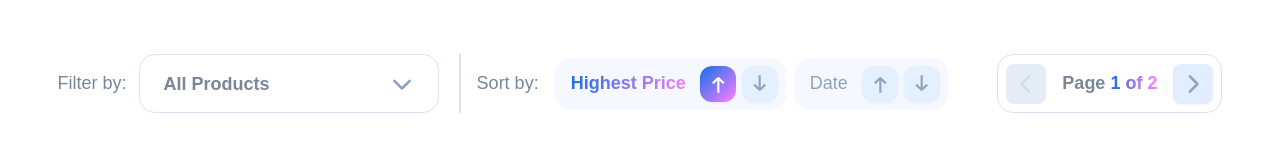
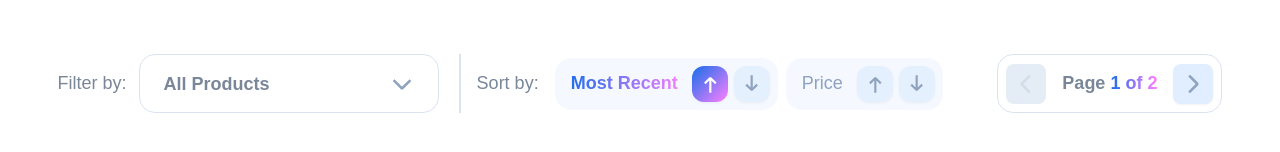
Before and after one commit to facundochavez/aerolab-challenge-fch, a Next.js app: page / in a window 1280 px wide. Shown: the part 1868-2020 px from the top of the page. Built offline with nearby package versions, Linux system fonts and the light colour scheme.

Commit message:
improve/product section nabvar

```diff
--- a/src/app/components/Landing.section.tsx
+++ b/src/app/components/Landing.section.tsx
@@ -1,23 +1,40 @@
+'use client';
 import LandingImage from '@/components/LandingImage/LandingImage';
 import { Button } from '@/components/ui/button';
 import Image from 'next/image';
 
 const LandingSection = () => {
+  const handleScroll = () => {
+    const section = document.getElementById('products-section');
+
+    if (section) {
+      const yOffset = window.innerWidth > 1024 ? 0 : -30;
+      const yPosition =
+        section.getBoundingClientRect().top + window.pageYOffset + yOffset;
+
+      window.scrollTo({
+        top: yPosition,
+        behavior: 'smooth',
+      });
+    }
+  };
+
   return (
     <section className='w-full flex flex-col items-center lg:flex-row max-w-[1464px] pt-[90px] lg:pt-[110px]'>
       <div className='w-min max-w-[90vw] flex flex-col items-center lg:items-start gap-2 lg:-mr-36  xl:mr-0 '>
         <h1 className='l1-text-allcaps text-neutral-600'>Explore the</h1>
         <div className='flex flex-col items-center lg:items-start gap-2 origin-left lg:scale-[0.83] lg:-my-6 xl:scale-100 xl:my-0'>
-          <h1 className='l1-title-default text-brand-gradient'>
-            Tech
-          </h1>
+          <h1 className='l1-title-default text-brand-gradient'>Tech</h1>
           <h1 className='l1-title-default text-neutral-900'>Zone</h1>
         </div>
         <p className='l1-text-default w-full lg:w-[90%] text-center lg:text-left mt-3'>
           Here you&apos;ll be able to redeem all of your hard-earned Aeropoints
           and exchange them for cool tech.
         </p>
-        <Button className='min-h-16 lg:min-h-20 px-10 mt-8 !rounded-[24px]'>
+        <Button
+          className='min-h-16 lg:min-h-20 px-10 mt-8 !rounded-[24px]'
+          onClick={handleScroll}
+        >
           <span className='l1-text-allcaps'>View all products</span>
           <Image
             src='/icons/arrow-down.svg'
--- a/src/app/components/Products.section.tsx
+++ b/src/app/components/Products.section.tsx
@@ -1,5 +1,4 @@
 import ProductsFilter from '@/components/ProductsFilter/ProductsFilter';
-import ProductsSelector from '@/components/ProductsFilter/ProductsFilter';
 import ProductsPagination from '@/components/ProductsPagination/ProductsPagination';
 import ProductsSorter from '@/components/ProductsSorter/ProductsSorter';
 import ProductsProvider from '@/context/products.context';
@@ -7,12 +6,12 @@ import ProductsProvider from '@/context/products.context';
 const ProductsSection = () => {
   return (
     <ProductsProvider>
-      <section className='w-screen h-screen flex flex-col items-center bg-neutral-0 pt-20 px-[5%] lg:pt-48'>
+      <section id='products-section' className='w-screen h-[200vh] flex flex-col items-center bg-neutral-0 pt-20 px-[5%] lg:pt-48'>
         <div className='w-full max-w-[1464px] flex flex-col items-center'>
           <h1 className='w-full l2-title-default text-neutral-900 text-center sm:text-left !leading-8 pb-8 lg:pb-14'>
             <span className='text-brand-gradient'>Tech</span> Products
           </h1>
-          <nav className='w-full h-full flex items-center flex-wrap gap-3 justify-between'>
+          <nav className='relative w-full h-full flex items-center flex-wrap gap-3 justify-between overflow-visible'>
             <ProductsFilter />
             <ProductsPagination />
             <ProductsSorter />
--- a/src/app/components/WavesBackground.tsx
+++ b/src/app/components/WavesBackground.tsx
@@ -1,6 +1,6 @@
 const WavesBackground = () => {
   return (
-    <div className='h-screen w-screen fixed top-[140px] lg:top-[200px] -z-10'>
+    <div className='h-screen w-screen fixed top-[140px] lg:top-[200px] -z-10 dark:opacity-5'>
       <div
         className='h-full w-full'
         style={{
--- a/src/app/globals.css
+++ b/src/app/globals.css
@@ -64,6 +64,14 @@
   }
 
   .dark {
+    --neutral-900: 0 0% 100%;
+    --neutral-600: 216 100% 98%;
+    --neutral-500: 215 51% 93%;
+    --neutral-300: 214 47% 90%;
+    --neutral-200: 215 27% 65%;
+    --neutral-100: 215 13% 54%;
+    --neutral-0: 215 24% 19%;
+
     --background: 0 0% 3.9%;
     --foreground: 0 0% 98%;
     --card: 0 0% 3.9%;
@@ -226,3 +234,14 @@ body {
   color: transparent;
   background-clip: text;
 }
+
+.scroll-area {
+  mask-image: linear-gradient(to left, transparent, black 40px);
+  scrollbar-width: none;
+}
+
+@media screen and (min-width: 435px) {
+  .scroll-area {
+    mask-image: none;
+  }
+}
--- a/src/components/ProductsSorter/ProductsSorter.tsx
+++ b/src/components/ProductsSorter/ProductsSorter.tsx
@@ -1,5 +1,3 @@
-'use client';
-import { useState } from 'react';
 import SortBadge from './SortBadge/SortBadge';
 import { SortOption } from '@/types';
 import { Separator } from '../ui/separator';
@@ -7,22 +5,25 @@ import { Separator } from '../ui/separator';
 const ProductsSorter = () => {
   const sortOptions = [
     {
+      id: 'date',
+      label: 'Date',
+      upText: 'Most Recent',
+      downText: 'Most Ancient',
+    },
+    {
       id: 'price',
       label: 'Price',
       upText: 'Highest Price',
       downText: 'Lowest Price',
     },
-    {
-      id: 'date',
-      label: 'Date',
-      upText: 'Most Recent',
-      downText: 'Most Ancient',
-    },
   ] as SortOption[];
 
   return (
-    <div className='flex items-center gap-2 w-full xl:w-auto order-3 xl:order-2 xl:mr-auto'>
-      <Separator orientation='vertical' className='mx-2 h-[59px] border-[1.5px] border-neutral-300 hidden xl:flex' />
+    <div className='flex items-center gap-2 xl:w-auto order-3 xl:order-2 xl:mr-auto overflow-scroll absolute w-screen right-0 top-20 px-[10vw] sm:relative sm:top-0 sm:w-full sm:px-0 scroll-area'>
+      <Separator
+        orientation='vertical'
+        className='mx-2 h-[59px] border-[1.5px] border-neutral-300 hidden xl:flex'
+      />
       <p className='l1-text-lightweight mr-2 hidden xl:flex'>Sort by:</p>
       {sortOptions.map((option) => (
         <SortBadge sortOption={option} />
--- a/src/context/products.context.tsx
+++ b/src/context/products.context.tsx
@@ -15,7 +15,7 @@ interface ProductsProviderProps {
 }
 
 export const ProductsProvider = ({ children }: ProductsProviderProps) => {
-  const [sortedBy, setSortedBy] = useState<'price' | 'date'>('price');
+  const [sortedBy, setSortedBy] = useState<'price' | 'date'>('date');
   const [sortDirection, setSortDirection] = useState<'up' | 'down'>('up');
 
   return (
```
Also changed, not shown: public/icons/wave-path.svg.
